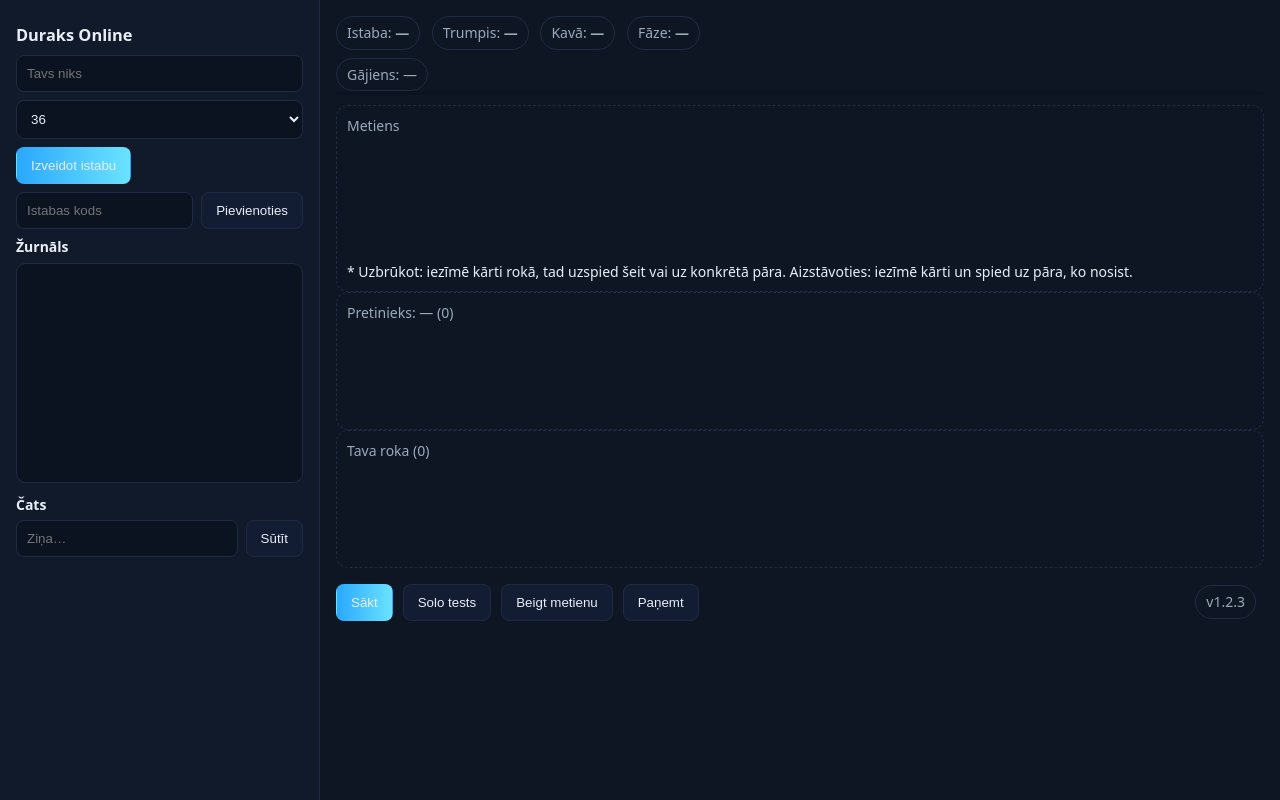
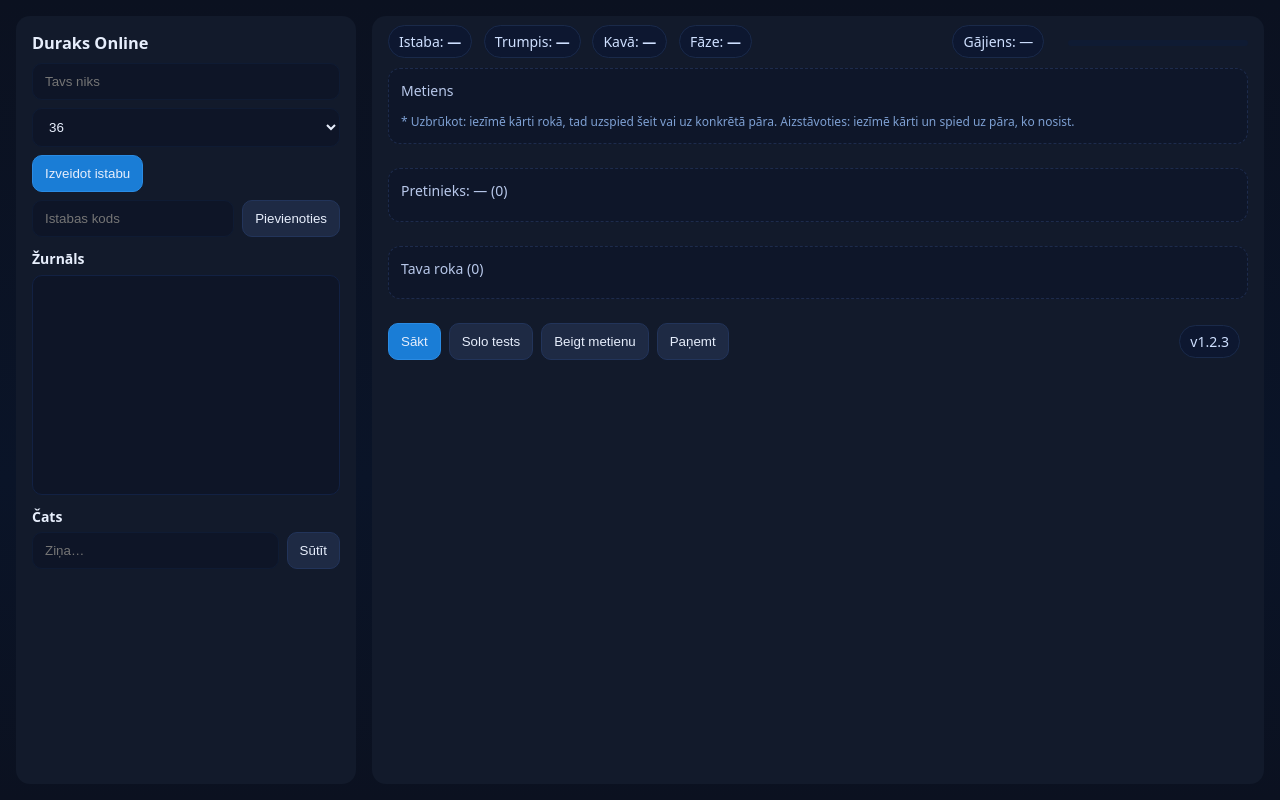
Before and after one commit to Bugats/bugats-duraks-server, a website: page index.html in a window 1280 px wide. Drawn offline with nearby package versions, Linux system fonts and the light colour scheme.

Commit message:
Update style.css

```diff
--- a/style.css
+++ b/style.css
@@ -1,44 +1,79 @@
-:root { --bg:#0e1624; --panel:#111a2b; --text:#e9eef7; --muted:#9ab; --accent:#2aa8ff; --line:#1f2b44; --red:#e44545; }
-*{box-sizing:border-box} body{margin:0;background:var(--bg);color:var(--text);font:14px/1.4 system-ui,Segoe UI,Arial}
-.app{display:grid;grid-template-columns:320px 1fr;min-height:100vh}
-.side{background:var(--panel);padding:16px;border-right:1px solid var(--line)}
-.main{padding:16px}
-h3,h4{margin:8px 0 6px}
-.row{display:flex;gap:8px;margin:8px 0}
-.input{width:100%;padding:10px;border:1px solid var(--line);background:#0b1220;color:var(--text);border-radius:8px}
-.btn{padding:10px 14px;border:1px solid var(--line);background:#121d33;color:var(--text);border-radius:8px;cursor:pointer}
-.btn.primary{border-color:transparent;background:linear-gradient(90deg,#2aa8ff,#6ae3ff)}
-.btn:disabled{opacity:.5;cursor:not-allowed}
-.badge{display:inline-block;padding:6px 10px;border:1px solid var(--line);border-radius:999px;color:var(--muted);margin-right:8px}
+:root{
+  --bg:#0c1220;
+  --panel:#121a2b;
+  --text:#e7eefc;
+  --muted:#8fa3c7;
+  --accent:#00e0ff;
+  --btn:#1e2a44;
+  --btn2:#1a7dd6;
+  --card:#1b2438;
+  --slot:#172233;
+  --ok:#1dd19a;
+  --warn:#e8b400;
+}
+*{box-sizing:border-box}
+html,body{height:100%}
+body{
+  margin:0; background:linear-gradient(180deg,#0b1120,#0a1428 60%,#0b1120);
+  color:var(--text); font:14px/1.4 system-ui,Segoe UI,Roboto,Arial;
+}
+.app{display:grid; grid-template-columns:340px 1fr; gap:16px; padding:16px; height:100%}
+.side{background:var(--panel); border-radius:14px; padding:16px; overflow:auto}
+.main{background:var(--panel); border-radius:14px; padding:16px; display:flex; flex-direction:column; gap:16px; overflow:auto}
 
-.log{height:220px;overflow:auto;border:1px solid var(--line);border-radius:10px;background:#0b1220;padding:10px;margin-bottom:12px}
+h3{margin:0 0 8px}
+h4{margin:12px 0 6px}
 
-.hud{display:flex;flex-direction:column;gap:8px;margin-bottom:10px}
-.timer{height:4px;background:#0b1220;border-radius:4px;overflow:hidden}
-.timer>div{height:100%;width:0;background:#2aa8ff}
+.row{display:flex; gap:8px; margin-bottom:8px}
+.input{
+  background:#0e1527; color:var(--text); border:1px solid #0f1b33;
+  border-radius:10px; padding:10px 12px; width:100%;
+}
+.btn{
+  background:var(--btn); color:var(--text); border:1px solid #22345a;
+  padding:10px 12px; border-radius:10px; cursor:pointer;
+}
+.btn:hover{filter:brightness(1.1)}
+.btn.primary{background:var(--btn2); border-color:#2a8be3}
 
-.table{display:flex;flex-direction:column;gap:14px}
-.zone{border:1px dashed var(--line);border-radius:12px;padding:10px}
-.zone-title{color:var(--muted);margin-bottom:6px}
-.hand{display:flex;gap:10px;flex-wrap:wrap;min-height:90px}
-.stack{display:flex;gap:16px;min-height:120px;align-items:flex-start;flex-wrap:wrap}
-.pair{display:flex;gap:10px;padding:6px;border-radius:10px}
-.pair.clickable{cursor:pointer;border:1px dashed transparent}
-.pair.clickable.selected{border-color:var(--accent);background:rgba(42,168,255,.08)}
+.badge{background:#0d1730; padding:6px 10px; border-radius:999px; color:#cfe0ff; border:1px solid #1a2a4a; margin-right:8px}
+.timer{height:6px; background:#0f1b33; border-radius:999px; flex:1; margin-left:12px; overflow:hidden; display:inline-block; width:180px; vertical-align:middle}
+#timerBar{height:100%; width:0%; background:linear-gradient(90deg,#00e0ff,#71f5d5)}
 
-.card{width:64px;height:88px;border-radius:10px;background:#fff;color:#000;position:relative;display:flex;flex-direction:column;align-items:center;justify-content:center;box-shadow:0 4px 16px rgba(0,0,0,.3);transition:.15s}
-.card.trump{outline:3px solid #2aa8ff}
-.card.back{background:linear-gradient(135deg,#2a3a66,#16203a);color:#cfe3ff}
-.card .corner{position:absolute;font-size:12px}
-.card .corner.tl{top:6px;left:6px}
-.card .corner.br{bottom:6px;right:6px;transform:rotate(180deg)}
-.card .rank{font-size:20px;font-weight:700}
-.card .suit{font-size:16px;opacity:.9}
-.card .red{color:var(--red)}
-.card.disabled{filter:grayscale(.7);opacity:.8}
-.card.clickable{cursor:pointer;transform:translateY(0)}
-.card.clickable:hover{transform:translateY(-4px)}
-.card.bad{box-shadow:0 0 0 3px #ff6b6b inset}
+.hud{display:flex; justify-content:space-between; align-items:center; gap:8px}
 
-.footer{display:flex;gap:10px;align-items:center;margin-top:16px}
-.chat{display:flex;gap:8px}
+.zone{background:#0e1629; border:1px dashed #1d2b4c; border-radius:12px; padding:12px; margin-bottom:8px}
+.zone-title{color:#b8c8ea; margin-bottom:8px}
+.hint{color:#7ea0d3; font-size:12px; margin-top:6px}
+
+.log{
+  background:#0e1527; border:1px solid #122143; border-radius:10px; height:220px; overflow:auto; padding:8px; font-size:13px; color:#cfe0ff
+}
+.chat{display:flex; gap:8px}
+
+/* Table / Cards */
+.stack{display:flex; flex-wrap:wrap; gap:10px}
+.pair-slot{
+  display:flex; gap:8px; align-items:flex-start; justify-content:flex-start;
+  min-width:90px; min-height:120px; padding:8px;
+  background:var(--slot); border:1px dashed #24365e; border-radius:12px;
+}
+.pair-slot .card{transform:translateY(0)}
+.pair-slot .card.def{transform:translateY(14px) rotate(-6deg)}
+
+.hand{display:flex; flex-wrap:wrap; gap:8px}
+.hand-hidden .card{filter:brightness(0.85)}
+.card{
+  width:68px; height:98px; border-radius:12px; background:linear-gradient(180deg,#182339,#121a2b);
+  border:1px solid #314a80; box-shadow:0 6px 18px rgba(0,0,0,.35);
+  display:flex; flex-direction:column; justify-content:space-between; padding:6px 8px; cursor:pointer; position:relative; transition:.15s ease;
+}
+.card:hover{transform:translateY(-2px)}
+.card.selected{outline:2px solid var(--accent); box-shadow:0 0 0 3px rgba(0,224,255,.2), 0 10px 24px rgba(0,0,0,.45)}
+.rank{font-size:20px; font-weight:700}
+.suit{font-size:18px}
+.corner{position:absolute; right:8px; top:6px; opacity:.9}
+.red{color:#ff6c7a}
+.black{color:#eaefff}
+
+.footer{display:flex; gap:8px; align-items:center}
```
